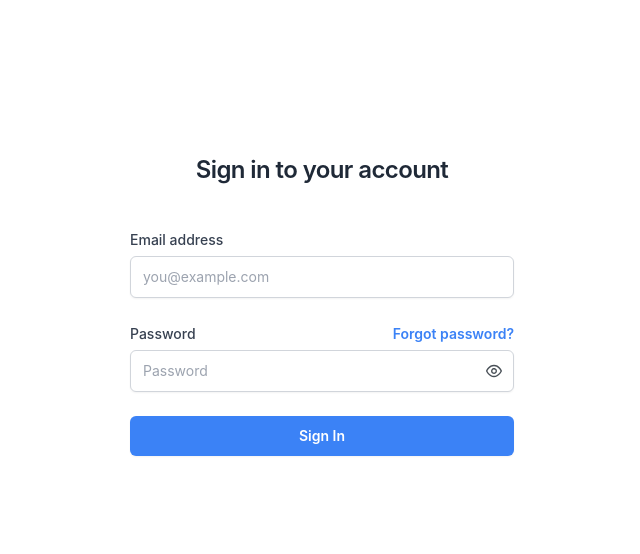
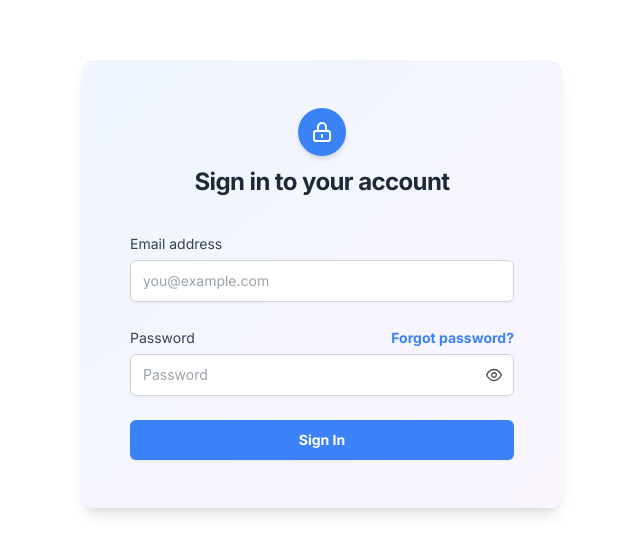
Before and after one commit to gerardosocias29/cms-frontend, a React (Create React App) app: page / in a window 1280 px wide. Shown: the part 116-670 px from the top of the page, without its empty margins (318-958 px from the left). Built offline with nearby package versions, Linux system fonts and the light colour scheme; no server answers.

Commit message:
minor improvements

```diff
--- a/package.json
+++ b/package.json
@@ -17,6 +17,7 @@
     "lucide-react": "^0.479.0",
     "moment": "^2.30.1",
     "moment-timezone": "^0.5.47",
+    "primeicons": "^7.0.0",
     "primereact": "^10.9.2",
     "pusher-js": "^8.4.0",
     "react": "^19.0.0",
--- a/src/App.js
+++ b/src/App.js
@@ -1,10 +1,7 @@
-import logo from './logo.svg';
 import './App.css';
-import QueueDisplay from './pages/queue/QueueDisplay';
-import TvDisplay from './pages/queue/TvDisplay';
-import Login from './pages/auth/Login';
 import "primereact/resources/themes/bootstrap4-light-blue/theme.css";
 import AppRouter from './routes/AppRouter';
+import 'primeicons/primeicons.css';
 
 function App() {
   return (
--- a/src/modals/UserModal.js
+++ b/src/modals/UserModal.js
@@ -106,7 +106,7 @@ export default function UserModal({
 
   return(
     <>
-      <Dialog className="lg:w-1/2 w-[95%]" header={formData.name ? 'Update User' : header} visible={visible} draggable={false} maximizable={false} onHide={handleOnHide}>
+      <Dialog className="lg:w-1/2 w-[95%]" header={formData.id ? 'Update User' : header} visible={visible} draggable={false} maximizable={false} onHide={handleOnHide}>
         <form onSubmit={handleFormSubmit}>
           <div className="grid grid-cols-2 gap-4">
             <div className="flex flex-col lg:col-span-2">
--- a/src/pages/auth/Login.js
+++ b/src/pages/auth/Login.js
@@ -5,8 +5,10 @@ import AuthContext from "../../contexts/AuthContext";
 import { useContext, useEffect, useState } from "react";
 import { useAxios } from "../../contexts/AxiosContext";
 import { useNavigate } from "react-router-dom";
+import { useToast } from "../../contexts/ToastContext";
 
 const Login = ({ setLoadingState }) => {
+  const showToast = useToast();
   const navigate = useNavigate()
   const { login, token } = useContext(AuthContext);
   const axiosInstance = useAxios();
@@ -22,6 +24,12 @@ const Login = ({ setLoadingState }) => {
     axiosInstance
       .post('/login', loginDetails)
       .then((response) => {
+        showToast({
+          severity: "success",
+          summary: "Authentication Successful",
+          detail: "Welcome back! You have logged in successfully.",
+        });
+
         login(response.data.token)
 
         setTimeout(() => {
@@ -31,6 +39,11 @@ const Login = ({ setLoadingState }) => {
 
       }).catch((error) => {
         console.log(error)
+        showToast({
+          severity: "error",
+          summary: "Authentication Failed",
+          detail: "Invalid email or password. Please try again.",
+        });
         setLoadingState(false)
       });
   }
@@ -42,12 +55,29 @@ const Login = ({ setLoadingState }) => {
   }, [])
 
   return (
-    <div className="flex min-h-screen flex-col justify-center px-6 py-12 lg:px-8">
-      <div className="sm:mx-auto sm:w-full sm:max-w-sm">
-        <h2 className="mt-10 text-center text-2xl font-semibold leading-9 tracking-tight text-gray-800">Sign in to your account</h2>
+    <div className="flex min-h-screen flex-col items-center justify-center px-6 py-12 lg:px-8">
+      <div className="w-[480px] py-12 font-sans bg-gradient-to-br from-blue-50 to-purple-50 rounded-xl shadow-lg transform transition-all duration-300 hover:shadow-xl">
+        <div className="sm:mx-auto sm:w-full sm:max-w-sm flex flex-col items-center gap-2 justify-center">
+          <div className="h-12 w-12 rounded-full bg-primary flex items-center justify-center shadow-md">
+            <svg
+              xmlns="http://www.w3.org/2000/svg"
+              className="h-6 w-6 text-white"
+              fill="none"
+              viewBox="0 0 24 24"
+              stroke="currentColor"
+            >
+              <path
+                strokeLinecap="round"
+                strokeLinejoin="round"
+                strokeWidth={2}
+                d="M12 15v2m-6 4h12a2 2 0 002-2v-6a2 2 0 00-2-2H6a2 2 0 00-2 2v6a2 2 0 002 2zm10-10V7a4 4 0 00-8 0v4h8z"
+              />
+            </svg>
+          </div>
+          <h2 className="text-center text-2xl font-semibold leading-9 tracking-tight text-gray-800">Sign in to your account</h2>
         </div>
 
-      <div className="mt-10 sm:mx-auto sm:w-full sm:max-w-sm">
+        <div className="mt-8 sm:mx-auto sm:w-full sm:max-w-sm">
           <form className="space-y-6" onSubmit={handleFormSubmit}>
             <div>
               <label htmlFor="email" className="block text-sm font-medium leading-6 text-gray-700">Email address</label>
@@ -112,6 +142,7 @@ const Login = ({ setLoadingState }) => {
           </form>
         </div>
       </div>
+    </div>
   )
 }
 
```
Also changed, not shown: 1 other file (tests, documents, lock files or other folders). Lines whose indentation alone changed are shown as unchanged.
